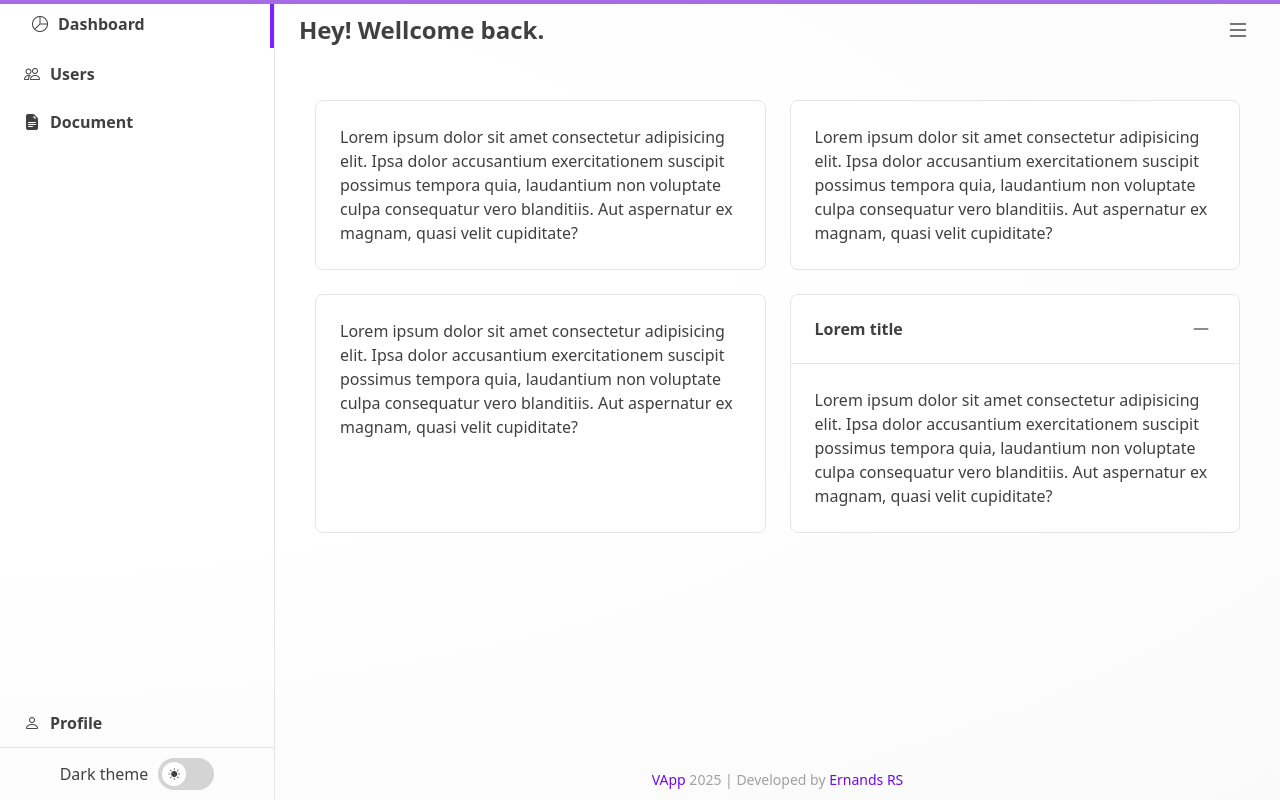
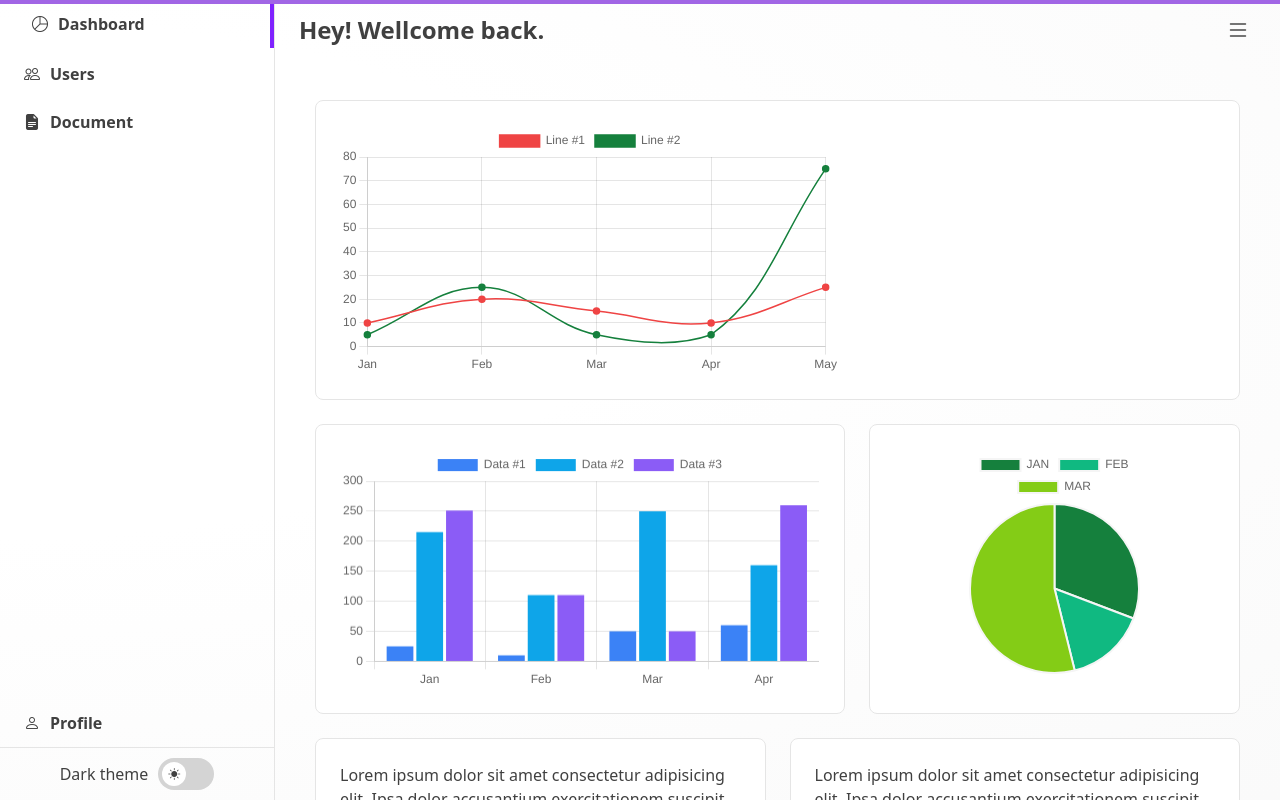
Before and after one commit to ernandesrs/pproj_vapp, a Vue app: page /dashboard in a window 1280 px wide. Built offline with nearby package versions, Linux system fonts and the light colour scheme.

Commit message:
abstracting vue chart js component in custom chart component

```diff
--- /dev/null
+++ b/src/components/ui/charts/CBarChart.vue
@@ -0,0 +1,24 @@
+<template>
+    <Bar :id="getId" :options="getOptions" :data="{
+        datasets: props.datasets,
+        labels: props.labels,
+    }" />
+</template>
+
+<script setup lang="ts">
+
+import { Bar } from 'vue-chartjs';
+import { useBaseChart } from '@/composables/components/ui/useBaseChart';
+import type { BarChartDataSet } from '@/types/components/ui/chart_type';
+
+const props = withDefaults(defineProps<{
+    id?: string,
+    labels: Array<string>,
+    datasets: Array<BarChartDataSet>
+}>(), {});
+
+const { getId, getOptions } = useBaseChart('bar', { id: props.id });
+
+</script>
+
+<style scoped></style>
--- /dev/null
+++ b/src/components/ui/charts/CLineChart.vue
@@ -0,0 +1,24 @@
+<template>
+    <Line :id="getId" :options="getOptions" :data="{
+        datasets: props.datasets,
+        labels: props.labels,
+    }" />
+</template>
+
+<script setup lang="ts">
+
+import { Line } from 'vue-chartjs';
+import { useBaseChart } from '@/composables/components/ui/useBaseChart';
+import type { LineChartDataSet } from '@/types/components/ui/chart_type';
+
+const props = withDefaults(defineProps<{
+    id?: string,
+    labels: Array<string>,
+    datasets: Array<LineChartDataSet>
+}>(), {});
+
+const { getId, getOptions } = useBaseChart('line', { id: props.id });
+
+</script>
+
+<style scoped></style>
--- /dev/null
+++ b/src/components/ui/charts/CPieChart.vue
@@ -0,0 +1,24 @@
+<template>
+    <Pie :id="getId" :options="getOptions" :data="{
+        labels: props.labels,
+        datasets: props.datasets
+    }" />
+</template>
+
+<script setup lang="ts">
+
+import { Pie } from 'vue-chartjs';
+import { useBaseChart } from '@/composables/components/ui/useBaseChart';
+import type { PieChartDataSet } from '@/types/components/ui/chart_type';
+
+const props = withDefaults(defineProps<{
+    id?: string,
+    labels: Array<string>,
+    datasets: Array<PieChartDataSet>
+}>(), {});
+
+const { getId, getOptions } = useBaseChart('pie', { id: props.id });
+
+</script>
+
+<style scoped></style>
--- /dev/null
+++ b/src/composables/components/ui/useBaseChart.ts
@@ -0,0 +1,64 @@
+import { computed } from "vue";
+import { Chart as ChartJS, Title, Tooltip, Legend, BarElement, ArcElement, LineElement, PointElement, CategoryScale, LinearScale, type LineOptions } from 'chart.js';
+import { ChartColors } from "@/types/components/ui/chart_type";
+import { useApp } from "@/composables/useApp";
+
+/**
+ *
+ * Text color: ChartJS.defaults.color
+ *
+ */
+
+ChartJS.defaults.backgroundColor = [
+    ChartColors.BLUE,
+    ChartColors.SKY,
+
+    ChartColors.GREEN,
+    ChartColors.EMERALD,
+    ChartColors.LIME,
+
+    ChartColors.ORANGE,
+
+    ChartColors.PINK,
+
+    ChartColors.RED,
+    ChartColors.RED_DARK,
+
+    ChartColors.VIOLET,
+
+    ChartColors.YELLOW,
+];
+
+ChartJS.register(Title, Tooltip, Legend, BarElement, ArcElement, LineElement, PointElement, CategoryScale, LinearScale);
+
+export function useBaseChart<T>(type: "bar" | "pie" | "line" | "area", props: {
+    id: string | undefined
+}) {
+    const { isDarkTheme } = useApp();
+
+    const getId = computed(() => {
+        return props.id ?? (type + '_chart_' + crypto.randomUUID());
+    });
+
+    const getOptions = computed(() => {
+        return {
+            responsive: true,
+            maintainAspectRatio: true,
+            datasets: {
+                pie: {
+                    borderColor: isDarkTheme() ? '#171717' : '#f5f5f5'
+                },
+                line: {
+                    fill: type === 'area' ? true : true,
+                    tension: 0.4,
+                    borderWidth: 1.5
+                }
+            }
+        };
+    });
+
+    return {
+        getId,
+        getOptions
+    };
+};
--- /dev/null
+++ b/src/types/components/ui/chart_type.ts
@@ -0,0 +1,67 @@
+// const customColorPallet = [
+//     '#3B82F6', // blue-500
+//     '#10B981', // emerald-500
+//     '#F59E0B', // amber-500
+//     '#EF4444', // red-500
+//     '#6366F1', // indigo-500
+//     '#14B8A6', // teal-500
+//     '#E879F9', // fuchsia-400
+//     '#F97316', // orange-500
+//     '#8B5CF6', // violet-500
+//     '#22D3EE', // cyan-400
+//     '#84CC16', // lime-500
+//     '#D946EF', // fuchsia-500
+//     '#A855F7', // purple-500
+//     '#EC4899', // pink-500
+//     '#0EA5E9', // sky-500
+//     '#4B5563', // gray-600 (neutro)
+//     '#991B1B', // red-800 (mais escuro)
+//     '#1D4ED8', // blue-700
+//     '#15803D', // green-700
+//     '#B91C1C'  // red-700
+// ];
+
+import type { Point } from "chart.js";
+
+export const ChartColors = {
+    RED: '#EF4444',
+    RED_DARK: '#B91C1C',
+
+    BLUE: '#3B82F6',
+    SKY: '#0EA5E9',
+
+    GREEN: '#15803D',
+    EMERALD: '#10B981',
+    LIME: '#84CC16',
+
+    ORANGE: '#F97316',
+
+    YELLOW: '#EFB100',
+
+    VIOLET: '#8B5CF6',
+
+    PINK: '#EC4899'
+};
+
+type ChartColor = (typeof ChartColors)[keyof typeof ChartColors];
+
+interface BaseChartDataSet {
+    label?: string,
+    borderColor?: string,
+    borderWidth?: number,
+};
+
+export interface BarChartDataSet extends BaseChartDataSet {
+    backgroundColor?: ChartColor,
+    data: Array<number | [number, number]>,
+};
+
+export interface PieChartDataSet extends BaseChartDataSet {
+    backgroundColor?: ChartColor[],
+    data: Array<number>
+};
+
+export interface LineChartDataSet extends BaseChartDataSet {
+    backgroundColor?: ChartColor | ChartColor[],
+    data: Array<number | Point>,
+};
--- a/src/views/dash/HomeView.vue
+++ b/src/views/dash/HomeView.vue
@@ -1,6 +1,46 @@
 <template>
     <CPage title="Dashboard overview" without-header :loading="loading">
         <CPageSection with-grid>
+
+            <CCard class="col-span-12">
+                <div class="h-[250px]">
+                    <CLineChart :labels="['Jan', 'Feb', 'Mar', 'Apr', 'May']" :datasets="[
+                        {
+                            label: 'Line #1',
+                            data: [10, 20, 15, 10, 25],
+                            backgroundColor: ChartColors.RED,
+                            borderColor: ChartColors.RED,
+                        },
+                        {
+                            label: 'Line #2',
+                            data: [5, 25, 5, 5, 75],
+                            backgroundColor: ChartColors.GREEN,
+                            borderColor: ChartColors.GREEN
+                        }
+                    ]" />
+                </div>
+            </CCard>
+
+            <CCard class="col-span-7">
+                <div class="flex justify-center">
+                    <CBarChart :labels="chartLabels" :datasets="chartDataSets" />
+                </div>
+            </CCard>
+
+            <CCard class="col-span-5">
+                <div class="flex justify-center h-[225px]">
+                    <CPieChart :labels="['JAN', 'FEB', 'MAR']" :datasets="[
+                        {
+                            data: [100, 50, 175],
+                            backgroundColor: [
+                                ChartColors.GREEN,
+                                ChartColors.EMERALD,
+                                ChartColors.LIME,
+                            ]
+                        }
+                    ]" />
+                </div>
+            </CCard>
 
             <CCard class="col-span-12 sm:col-span-6">
                 <CSkeletonText v-if="loading" :lines="3" line-height="h-2" line-gap="gap-4" />
@@ -42,10 +82,52 @@ import CPageSection from '@/components/ui/layout/CPageSection.vue';
 import CCard from '@/components/ui/CCard.vue';
 import { onMounted, ref } from 'vue';
 import CSkeletonText from '@/components/ui/CSkeletonText.vue';
+import CBarChart from '@/components/ui/charts/CBarChart.vue';
+import { ChartColors, type BarChartDataSet } from '@/types/components/ui/chart_type';
+import { getRandomIntBetween } from '@/utils/functions';
+import CPieChart from '@/components/ui/charts/CPieChart.vue';
+import CLineChart from '@/components/ui/charts/CLineChart.vue';
 
 const loading = ref<boolean>(true);
 
+const chartDataSets = ref<Array<BarChartDataSet>>([
+    {
+        label: 'Data #1',
+        data: [25, 10, 50, 60],
+        backgroundColor: ChartColors.BLUE
+    },
+    {
+        label: 'Data #2',
+        data: [215, 110, 250, 160],
+        backgroundColor: ChartColors.SKY
+    },
+    {
+        label: 'Data #3',
+        data: [251, 110, 50, 260],
+        backgroundColor: ChartColors.VIOLET
+    }
+]);
+
+const chartLabels = ['Jan', 'Feb', 'Mar', 'Apr'];
+const fillChartDataSets = (): void => {
+    chartDataSets.value = chartDataSets.value.map((value: any, index: number) => {
+        return {
+            ...value,
+            data: [
+                getRandomIntBetween(5, 200),
+                getRandomIntBetween(5, 200),
+                getRandomIntBetween(5, 200),
+                getRandomIntBetween(5, 200),
+            ]
+        };
+    });
+};
+
 onMounted(() => {
+
+    setInterval(() => {
+        fillChartDataSets();
+    }, 10000);
 
     setTimeout(() => {
         loading.value = false;
```
